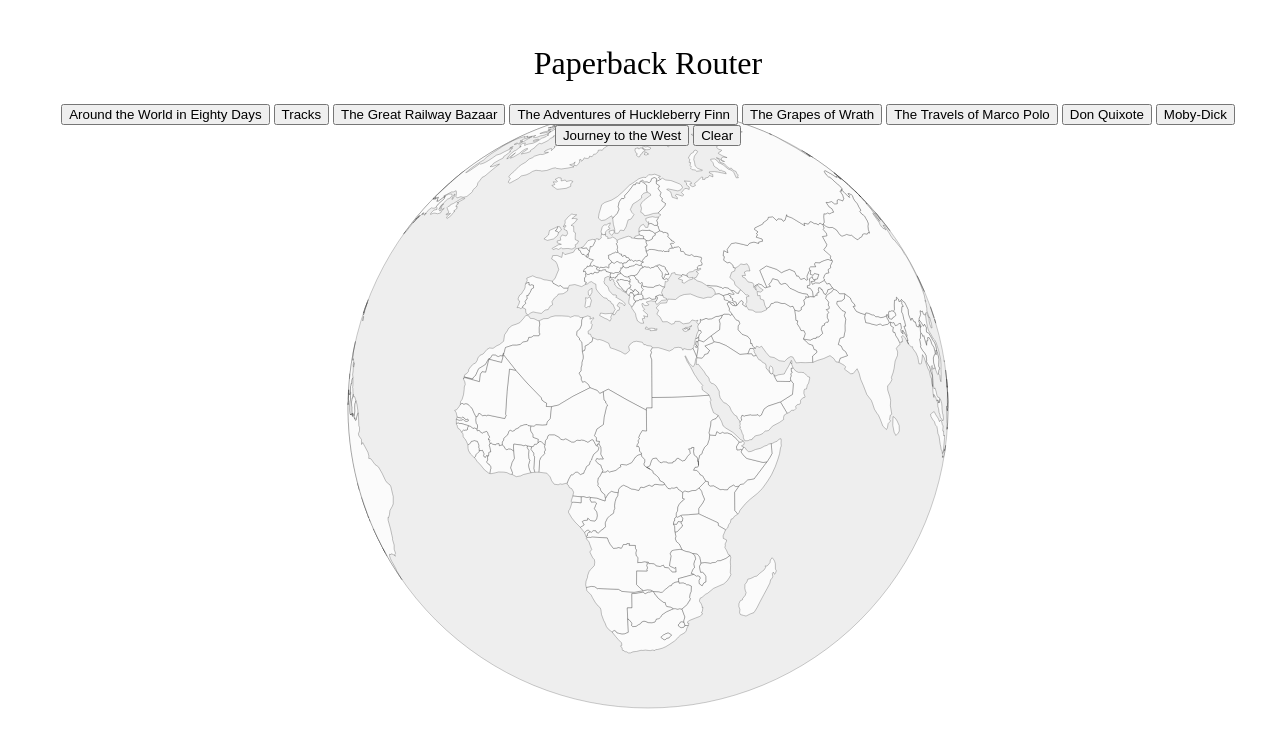
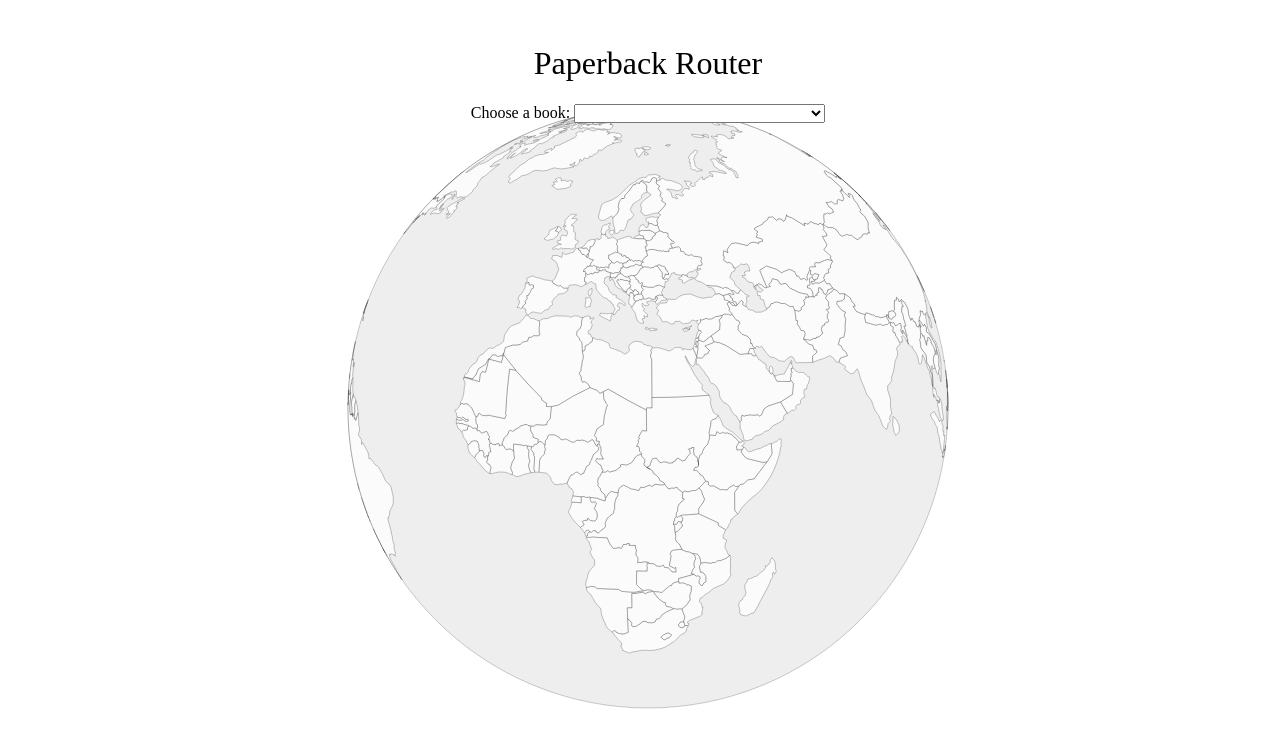
Before and after one commit to frederickobrien/paperback-router, a SvelteKit app in the folder ui/: page / in a window 1280 px wide. Shown: the top 748 px of the page. Built offline with nearby package versions, Linux system fonts and the light colour scheme.

Commit message:
Choose book from a dropdown selector menu

```diff
--- /dev/null
+++ b/ui/src/components/bookSelector.svelte
@@ -0,0 +1,32 @@
+<script>
+	// @ts-nocheck
+
+	export let activeBook;
+
+	import aroundTheWorldInEightyDays from '../data/around-the-world-in-eighty-days.json';
+	import tracks from '../data/tracks.json';
+	import theGreatRailwayBazaar from '../data/the-great-railway-bazaar.json';
+	import theAdventuresOfHuckleberryFinn from '../data/the -adventures-of-huckleberry-finn.json';
+	import theGrapesOfWrath from '../data/the-grapes-of-wrath.json';
+	import theTravelsOfMarcoPolo from '../data/the-travels-of-marco-polo.json';
+	import donQuixote from '../data/don-quixote.json';
+	import mobyDick from '../data/moby-dick.json';
+	import journeyToTheWest from '../data/journey-to-the-west.json';
+</script>
+
+<label for="books">Choose a book:</label>
+<select name="books" id="books" bind:value={activeBook}>
+	<optgroup label="Fiction">
+		<option value={aroundTheWorldInEightyDays}>Around the World in Eighty Days</option>
+		<option value={donQuixote}>Don Quixote</option>
+		<option value={journeyToTheWest}>Journey to the West</option>
+		<option value={mobyDick}>Moby-Dick; Or, The Whale</option>
+		<option value={theAdventuresOfHuckleberryFinn}>The Adventures of Huckleberry Finn</option>
+		<option value={theGrapesOfWrath}>The Grapes of Wrath</option>
+	</optgroup>
+	<optgroup label="Nonfiction">
+		<option value={theGreatRailwayBazaar}>The Great Railway Bazaar</option>
+		<option value={theTravelsOfMarcoPolo}>The Travels of Marco Polo</option>
+		<option value={tracks}>Tracks</option>
+	</optgroup>
+</select>
--- a/ui/src/components/globe.svelte
+++ b/ui/src/components/globe.svelte
@@ -103,5 +103,5 @@
 
 <div style="width: 100%;">
 	<!-- <svg id="map" style="width: 100vw; height: 1000vh" /> -->
-	<svg id="map" style="width: 100vw; height: 800px" />
+	<svg id="map" style="width: 100vw; height: 100vh" />
 </div>
--- a/ui/src/components/infoCard.svelte
+++ b/ui/src/components/infoCard.svelte
@@ -4,11 +4,31 @@
 	export let bookData;
 </script>
 
-{#if bookData}
-	<h2>{bookData.properties.name}</h2>
-	<h3>{bookData.properties.author}</h3>
-	<div>({bookData.properties.year})</div>
-	{#if bookData.properties.gutenbergId}
-		<a href={`https://www.gutenberg.org/ebooks/${bookData.properties.gutenbergId}`}>Gutenberg</a>
+<div class="info-card-container">
+	{#if bookData}
+		<h2>{bookData.properties.name}</h2>
+		<h3>{bookData.properties.author}</h3>
+		<p>{bookData.properties.year}</p>
+		{#if bookData.properties.gutenbergId}
+			<p>
+				<a href={`https://www.gutenberg.org/ebooks/${bookData.properties.gutenbergId}`}>Gutenberg</a
+				>
+			</p>
+		{/if}
+		{#if bookData.properties.description}
+			<p>{bookData.properties.description}</p>
+		{/if}
 	{/if}
-{/if}
+</div>
+
+<style>
+	.info-card-container {
+		position: fixed;
+		top: 0;
+		left: 0;
+		width: 30%;
+		height: 100%;
+		background-color: #fff;
+		padding: 1em;
+	}
+</style>
--- a/ui/src/data/tracks.json
+++ b/ui/src/data/tracks.json
@@ -5,7 +5,8 @@
         "author": "Robyn Davidson",
         "year": 1977,
         "bookType": "non-fiction",
-        "gutenbergId": null
+        "gutenbergId": null,
+        "description": "'I experienced that sinking feeling you get when you know you have conned yourself into doing something difficult and there's no going back.' So begins Robyn Davidson's perilous journey across 1,700 miles of hostile Australian desert to the sea with only four camels and a dog for company."
     },
     "geometry": {
         "type": "LineString",
--- a/ui/src/routes/+page.svelte
+++ b/ui/src/routes/+page.svelte
@@ -2,35 +2,15 @@
 	// @ts-nocheck
 
 	import Globe from '../components/globe.svelte';
-	import aroundTheWorldInEightyDays from '../data/around-the-world-in-eighty-days.json';
-	import tracks from '../data/tracks.json';
-	import railwayBazaar from '../data/the-great-railway-bazaar.json';
-	import huckFinn from '../data/the -adventures-of-huckleberry-finn.json';
-	import theGrapesOfWrath from '../data/the-grapes-of-wrath.json';
-	import marcoPolo from '../data/the-travels-of-marco-polo.json';
-	import donQuixote from '../data/don-quixote.json';
-	import mobyDick from '../data/moby-dick.json';
-	import journeyToTheWest from '../data/journey-to-the-west.json';
 	import InfoBar from '../components/infoCard.svelte';
+	import BookSelector from '../components/bookSelector.svelte';
 
 	let activeBook = null;
 </script>
 
 <header>
 	<h1>Paperback Router</h1>
-	<!-- <div><i>Around the World in 80 Days</i> by Jules Verne</div> -->
-	<button on:click={() => (activeBook = aroundTheWorldInEightyDays)}
-		>Around the World in Eighty Days</button
-	>
-	<button on:click={() => (activeBook = tracks)}>Tracks</button>
-	<button on:click={() => (activeBook = railwayBazaar)}>The Great Railway Bazaar</button>
-	<button on:click={() => (activeBook = huckFinn)}>The Adventures of Huckleberry Finn</button>
-	<button on:click={() => (activeBook = theGrapesOfWrath)}>The Grapes of Wrath</button>
-	<button on:click={() => (activeBook = marcoPolo)}>The Travels of Marco Polo</button>
-	<button on:click={() => (activeBook = donQuixote)}>Don Quixote</button>
-	<button on:click={() => (activeBook = mobyDick)}>Moby-Dick</button>
-	<button on:click={() => (activeBook = journeyToTheWest)}>Journey to the West</button>
-	<button on:click={() => (activeBook = null)}>Clear</button>
+	<BookSelector bind:activeBook />
 </header>
 
 <Globe bookData={activeBook} />
```
